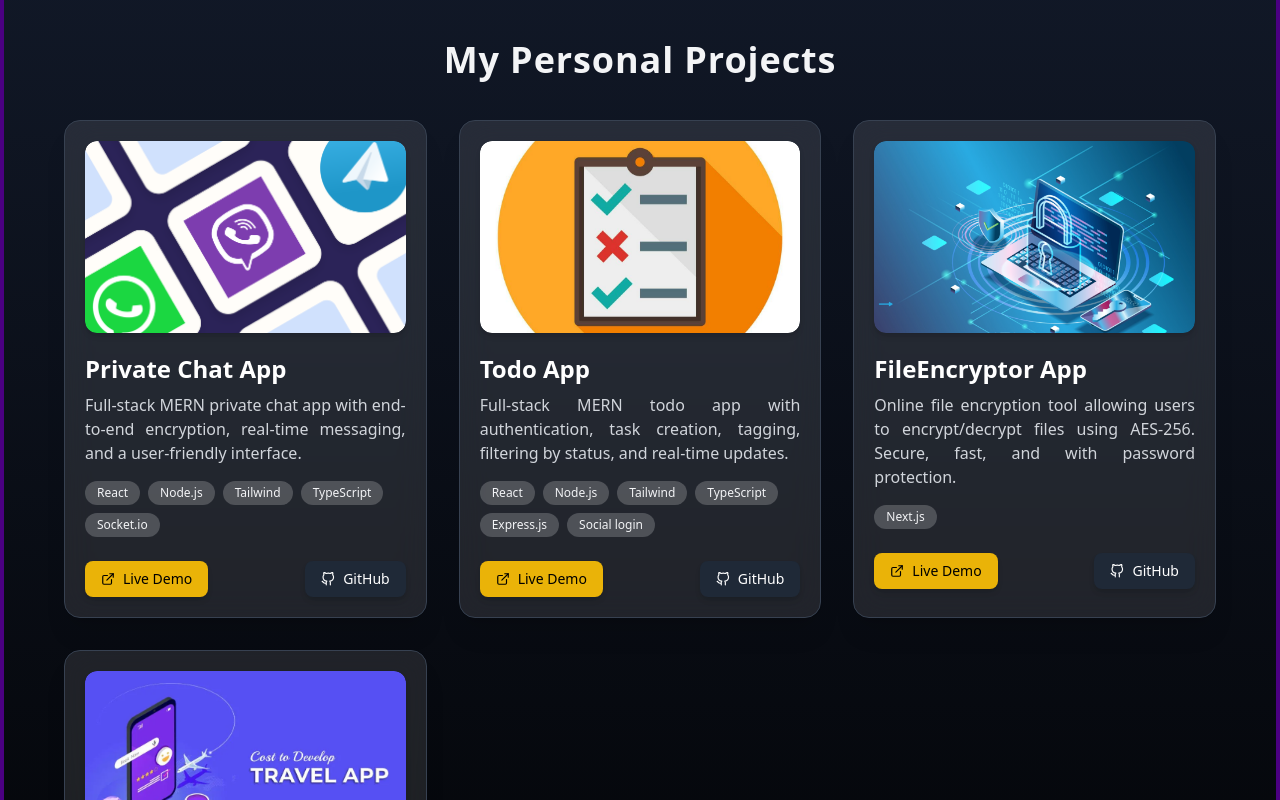
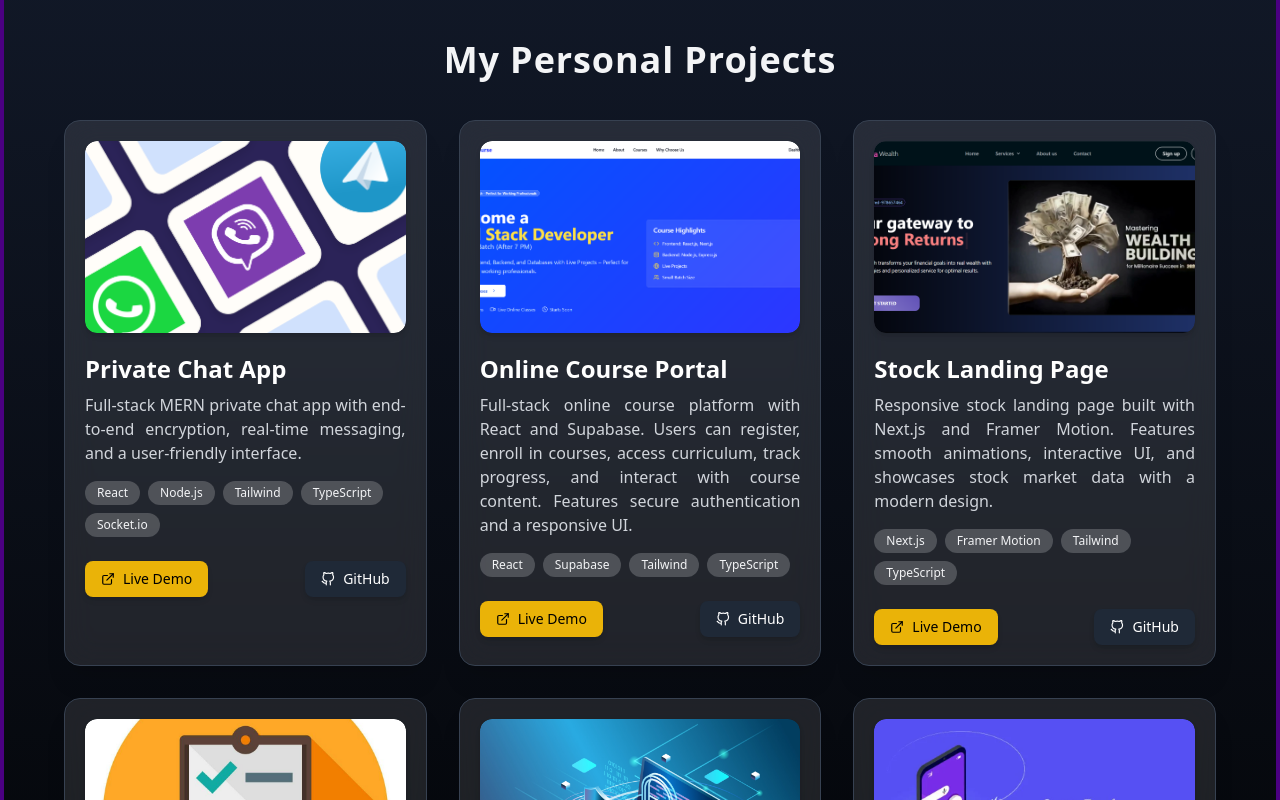
Before and after one commit to Esakkipandi0214/EsakkipandiPortofolio, a Next.js app: page / in a window 1280 px wide. Shown: the part 5680-6480 px from the top of the page. Built offline with nearby package versions, Linux system fonts and the light colour scheme.

Commit message:
updates my projects

```diff
--- a/src/components/Projects.tsx
+++ b/src/components/Projects.tsx
@@ -6,10 +6,12 @@ import TravelApp from '../../public/ProjectsImage/Traveling.png';
 import FileEncrypter from '../../public/ProjectsImage/FileEncrypter.png';
 import PrivateChat from '../../public/ProjectsImage/PrivateChat.png';
 import Todo from '../../public/ProjectsImage/Todo.jpg';
+import OnlineCourse from '../../public/ProjectsImage/OnlineCourse.png'
+import ZendraPage from '../../public/ProjectsImage/ZendraPage.png'
 
 const projects = [
    {
-    id: 4,
+    id: 1,
     title: "Private Chat App",
     description:
       "Full-stack MERN private chat app with end-to-end encryption, real-time messaging, and a user-friendly interface.",
@@ -19,7 +21,27 @@ const projects = [
     github: "https://github.com/Esakkipandi0214/shadow-console-chat.git",
   },
   {
-    id: 5,
+  id: 2,
+  title: "Online Course Portal",
+  description:
+    "Full-stack online course platform with React and Supabase. Users can register, enroll in courses, access curriculum, track progress, and interact with course content. Features secure authentication and a responsive UI.",
+  image: OnlineCourse, // Replace with relevant course portal image
+  technologies: ["React", "Supabase", "Tailwind", "TypeScript"],
+  liveDemo: "https://dev-course-flax.vercel.app/", // Replace with actual live URL
+  github: "https://github.com/Esakkipandi0214/DevCourse.git",
+},
+ {
+  id: 3,
+  title: "Stock Landing Page",
+  description:
+    "Responsive stock landing page built with Next.js and Framer Motion. Features smooth animations, interactive UI, and showcases stock market data with a modern design.",
+  image: ZendraPage, // Replace with relevant stock landing page image
+  technologies: ["Next.js", "Framer Motion", "Tailwind", "TypeScript"],
+  liveDemo: "https://zentra.vercel.app/", // Replace with actual live URL
+  github: "https://github.com/Esakkipandi0214/ZENTRA.git",
+},
+  {
+    id: 4,
     title: "Todo App",
     description:
       "Full-stack MERN todo app with authentication, task creation, tagging, filtering by status, and real-time updates.",
@@ -29,7 +51,7 @@ const projects = [
     github: "https://github.com/Esakkipandi0214/agenda-verse-build.git",
   },
   {
-    id: 3,
+    id: 5,
     title: "FileEncryptor App",
     description:
       "Online file encryption tool allowing users to encrypt/decrypt files using AES-256. Secure, fast, and with password protection.",
@@ -39,7 +61,7 @@ const projects = [
     github: "https://github.com/Esakkipandi0214/FileEncryptor.git",
   },
    {
-    id: 2,
+    id: 6,
     title: "Travel App",
     description:
       "PAPPUTRAVELS is a smart travel app that helps users discover destinations and pre-defined packages with place descriptions.",
```
Also changed, not shown: public/ProjectsImage/OnlineCourse.png (added), public/ProjectsImage/ZendraPage.png (added).
